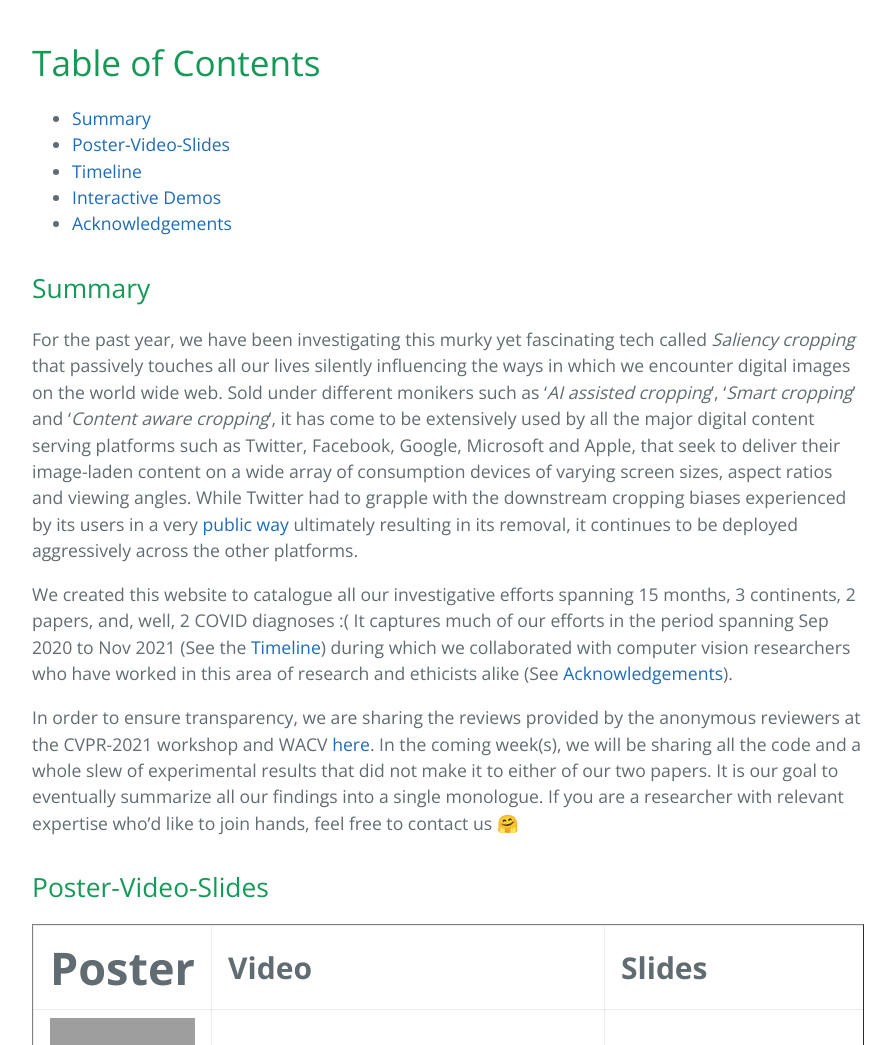
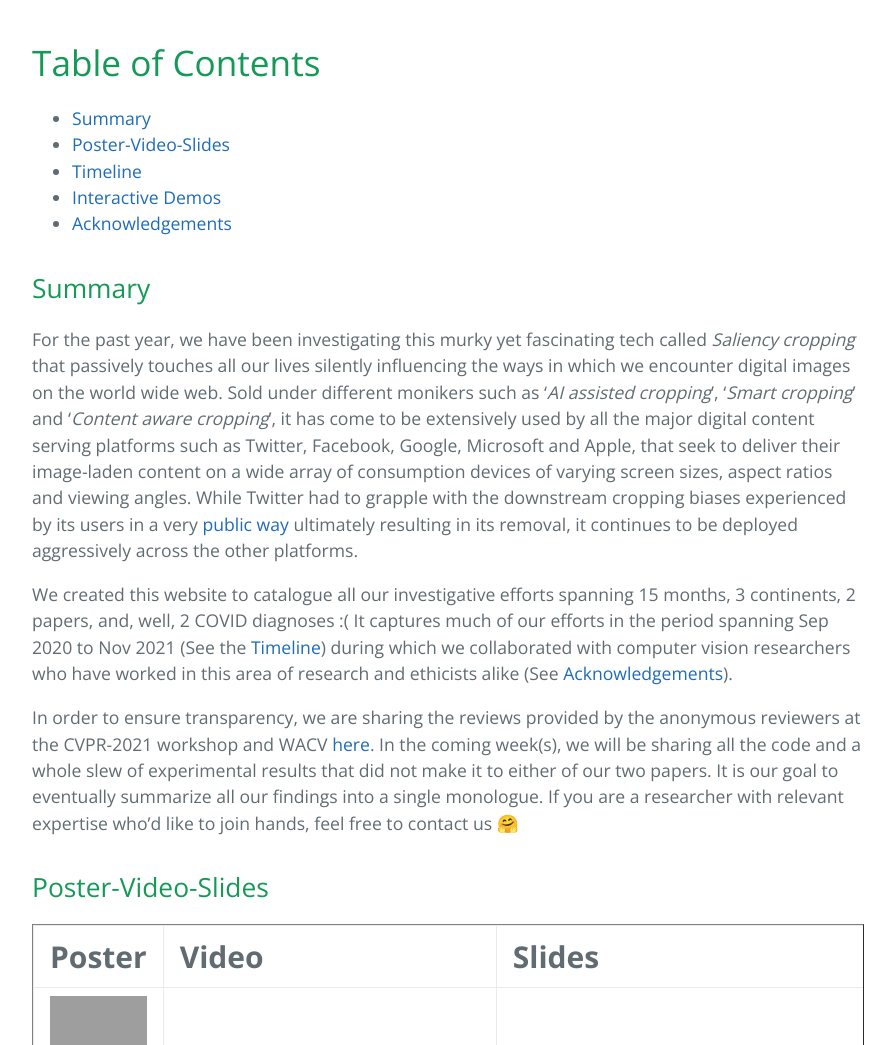
Before and after one commit to vinayprabhu/Saliency_Image_Cropping, a Jekyll site: the page built from index.md, in a window 1280 px wide. Shown: the part 1289-2334 px from the top of the page, without its empty margins (192-1087 px from the left). Built offline with Jekyll 4.4.1, drawn with Linux system fonts in a browser that asks for light colours; grey boxes are pictures that could not be loaded.

Commit message:
Update index.md

```diff
--- a/index.md
+++ b/index.md
@@ -44,14 +44,14 @@
 ## Poster-Video-Slides
 <table border="1">
  <tr>
-    <td><b style="font-size:45px">Poster</b></td>
+    <td><b style="font-size:30px">Poster</b></td>
     <td><b style="font-size:30px">Video</b></td>
     <td><b style="font-size:30px">Slides</b></td>
  </tr>
  <tr>
     <td><!-- ![WACV-2022 Poster](./gallery/1384-wacv-poster.svg) -->
 <img src="./gallery/1384-wacv-poster.svg" alt="WACV-2022 Poster" width="480" height="299"/></td>
-    <td><iframe width="360" height="200" src="https://www.youtube.com/embed/BSHG0bIcNL0" title="YouTube video player" frameborder="0" allow="accelerometer; autoplay; clipboard-write; encrypted-media; gyroscope; picture-in-picture" allowfullscreen></iframe></td>
+    <td><iframe width="300" height="200" src="https://www.youtube.com/embed/BSHG0bIcNL0" title="YouTube video player" frameborder="0" allow="accelerometer; autoplay; clipboard-write; encrypted-media; gyroscope; picture-in-picture" allowfullscreen></iframe></td>
   <td><iframe src="https://docs.google.com/presentation/d/e/2PACX-1vQwhwiHbwW6eCiCoRTYWJ9kBzYzxwd2TWCrA7AIbqWilA9-Phiz3DKn_mnHMI2B2VtJ1Fan4DawUAOx/embed?start=false&loop=false&delayms=60000" frameborder="0" width="360" height="200" allowfullscreen="true" mozallowfullscreen="true" webkitallowfullscreen="true"></iframe>
   </td>
  </tr>
```
